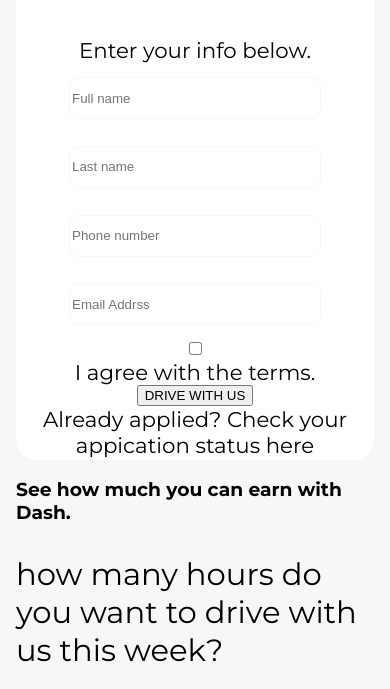
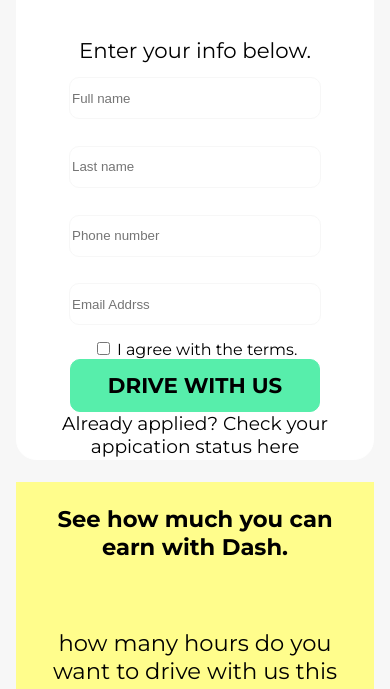
Before and after one commit to iann0029/iann0029.github.io, a plain HTML site: page Landing Page/index.html in a window 390 px wide. Shown: the part 1544-2233 px from the top of the page. Drawn offline with Linux system fonts and the light colour scheme.

Commit message:
adding almost done with mobile

```diff
--- a/Landing Page/index.html
+++ b/Landing Page/index.html
@@ -27,8 +27,8 @@
                 <input type="text" name="lastname" placeholder="Last name"><br>
                 <input type="text" name="phone" placeholder="Phone number"><br>
                 <input type="text" name="email" placeholder="Email Addrss"><br>
-            <input type="checkbox" name="agree" value="agree with terms" class="terms">
-            <p>I agree with the terms.</p>
+                <input type="checkbox" name="agree" value="agree with terms" class="terms"> I agree with the terms. <br>
+                <!-- <p>I agree with the terms.</p> -->
                 <button type="submit" class="button"> DRIVE WITH US</button>
                 <p class="appication">Already applied? Check your appication status here </p>
             </form>
--- a/Landing Page/main.css
+++ b/Landing Page/main.css
@@ -18,6 +18,10 @@ h1{
 h2{
     font-size: 36pt;
     font-weight: 800;
+}
+h3{
+    font-size: 17pt;
+    padding: 1em;
 }
 p{
     font-size: 23pt;
@@ -40,3 +44,31 @@ p{
     border: 1px solid #f7f7f7;
     border-radius: 10px;
 }
+.apply input [type=checkbox]{
+    width: 23px;
+    font-size: 14pt;
+}
+.button{
+    background-color: #57eeab;
+    border: 1px solid #57eeab;
+    border-radius: 10px;
+    padding: 12px 20px;
+    width: 250px;
+    height: 53px;
+    font-family: 'Montserrat', sans-serif;
+    font-size: 16pt;
+    font-weight: 700;
+}
+p.appication {
+    font-size: 14pt;
+}
+
+.site-footer{
+    background-color: #fffd8c;
+    text-align: center;
+
+}
+.site-footer p{
+    font-size: 17pt;
+    padding: 1em;
+}
```
Lines whose indentation alone changed are shown as unchanged.
